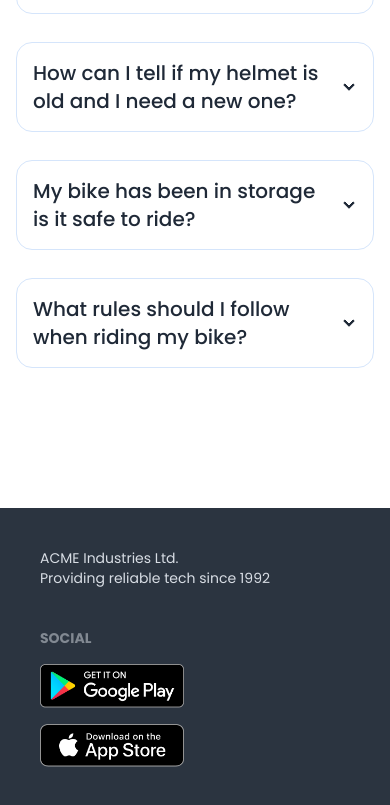
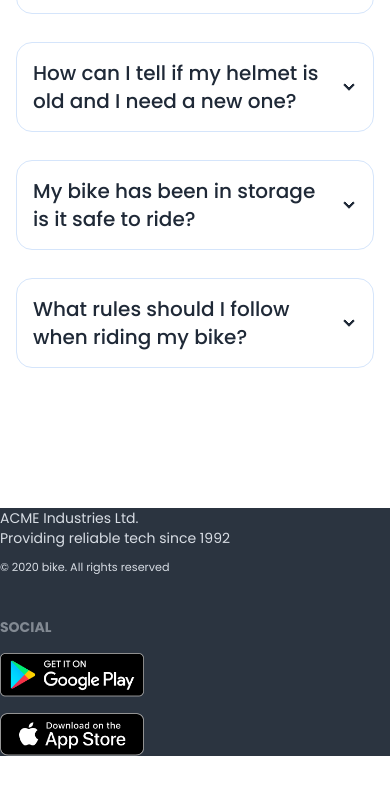
Before and after one commit to Hanifc56/biker-zone-with-daisui, a plain HTML site: page index.html in a window 390 px wide. Shown: the part 5001-5806 px from the top of the page. After the commit the page ends 5757 px from the top, so only its background shows below. Drawn offline with nearby package versions, Linux system fonts and the light colour scheme; files whose address does not match are found by name.

Commit message:
footer responsive done

```diff
--- a/index.html
+++ b/index.html
@@ -344,9 +344,10 @@
             </div>
         </section>
     </main>
-    <footer class="footer p-10 bg-neutral text-neutral-content ">
+    <footer class="footer lg:items-center lg:px-40 lg:pt-14 lg:pb-20 bg-neutral text-neutral-content ">
         <aside>
             <p>ACME Industries Ltd.<br />Providing reliable tech since 1992</p>
+            <p><small>© 2020 bike. All rights reserved</small></p>
         </aside>
         <nav>
             <header class="footer-title">Social</header>
```
